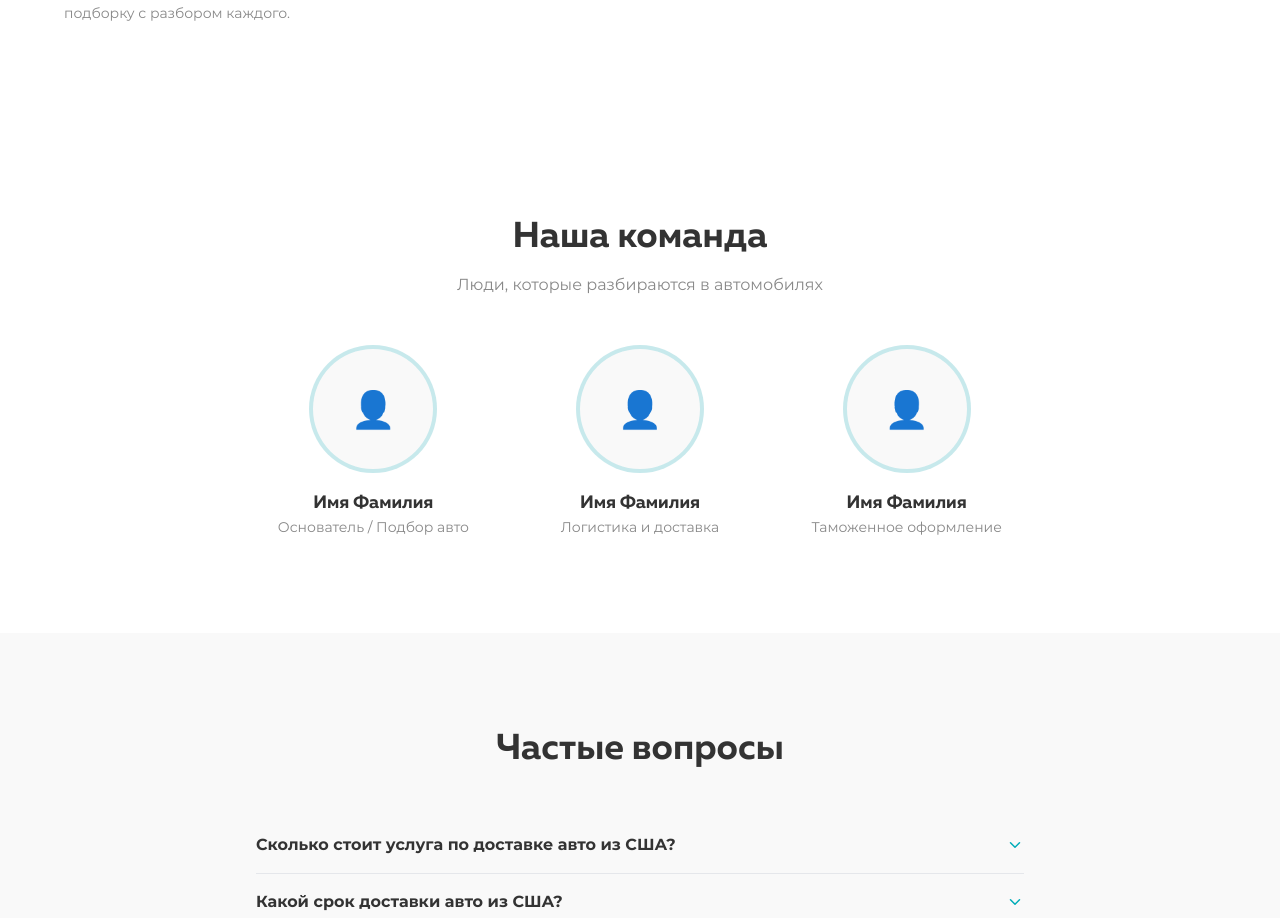
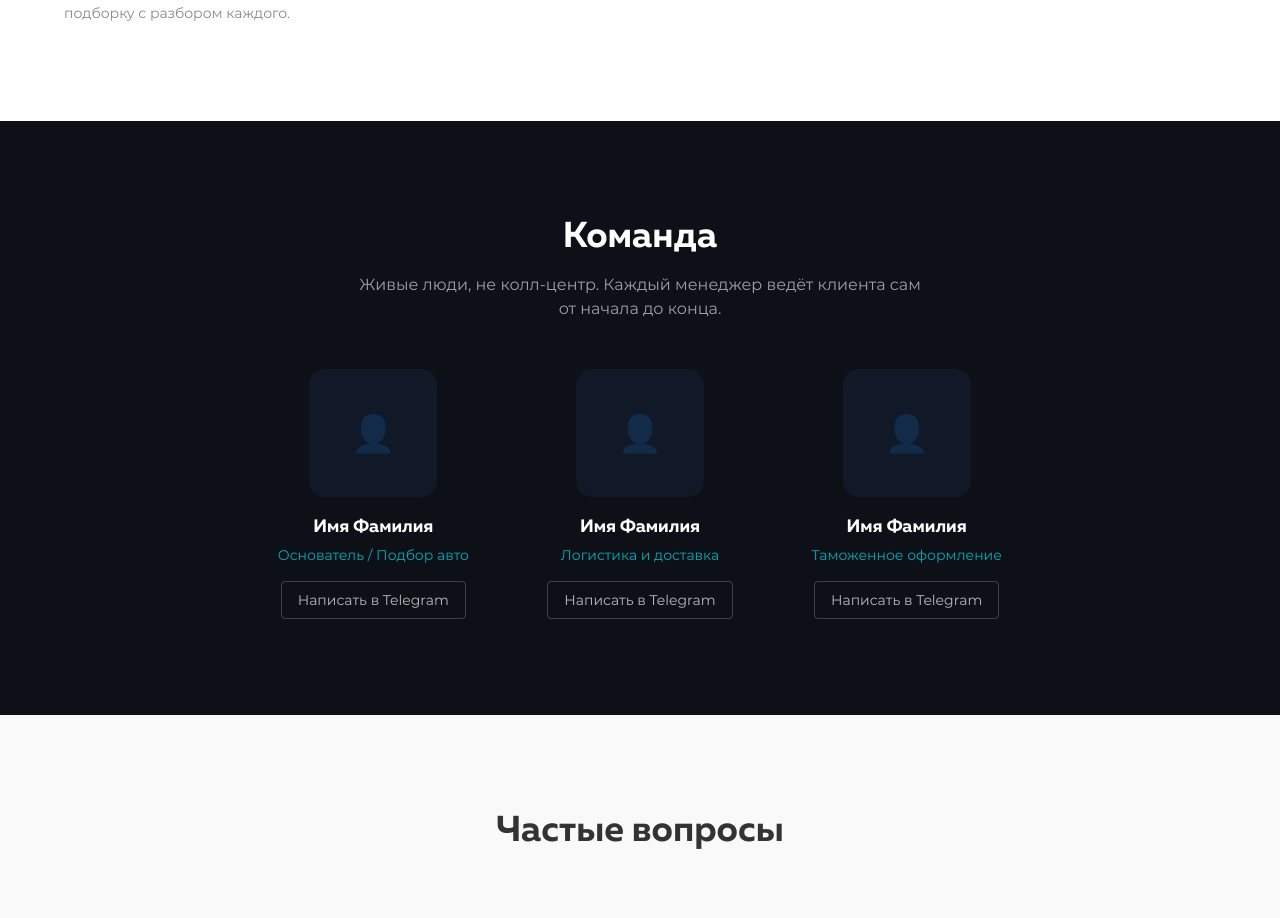
Before and after one commit to idzvilla/pmcars, a Next.js app: page / in a window 1280 px wide. Shown: the part 2565-3483 px from the top of the page. Built offline with nearby package versions, Linux system fonts and the light colour scheme.

Commit message:
feat: team section dark bg, subtitle, telegram links

```diff
--- a/src/components/sections/TeamSection.tsx
+++ b/src/components/sections/TeamSection.tsx
@@ -1,28 +1,36 @@
 // src/components/sections/TeamSection.tsx
 const team = [
-  { name: 'Имя Фамилия', role: 'Основатель / Подбор авто' },
-  { name: 'Имя Фамилия', role: 'Логистика и доставка' },
-  { name: 'Имя Фамилия', role: 'Таможенное оформление' },
+  { name: 'Имя Фамилия', role: 'Основатель / Подбор авто', tg: 'pmcars' },
+  { name: 'Имя Фамилия', role: 'Логистика и доставка', tg: 'pmcars' },
+  { name: 'Имя Фамилия', role: 'Таможенное оформление', tg: 'pmcars' },
 ]
 
 export default function TeamSection() {
   return (
-    <section className="bg-white py-16 md:py-24">
+    <section className="bg-dark-bg py-16 md:py-24">
       <div className="container">
-        <h2 className="font-muller font-bold text-3xl md:text-4xl text-body text-center mb-4">
-          Наша команда
+        <h2 className="font-muller font-bold text-3xl md:text-4xl text-white text-center mb-4">
+          Команда
         </h2>
-        <p className="text-muted font-montserrat text-center mb-12 max-w-xl mx-auto">
-          Люди, которые разбираются в автомобилях
+        <p className="text-white/60 font-montserrat text-center mb-12 max-w-xl mx-auto">
+          Живые люди, не колл-центр. Каждый менеджер ведёт клиента сам от начала до конца.
         </p>
         <div className="grid grid-cols-1 sm:grid-cols-3 gap-8 max-w-3xl mx-auto">
           {team.map((p) => (
             <div key={p.role} className="text-center">
-              <div className="w-32 h-32 rounded-full bg-light-bg mx-auto mb-4 overflow-hidden border-4 border-primary/20 flex items-center justify-center text-muted text-4xl">
+              <div className="w-32 h-32 rounded-2xl bg-dark-card mx-auto mb-4 overflow-hidden flex items-center justify-center text-white/20 text-4xl">
                 👤
               </div>
-              <h3 className="font-muller font-bold text-lg text-body">{p.name}</h3>
-              <p className="font-montserrat text-sm text-muted">{p.role}</p>
+              <h3 className="font-muller font-bold text-lg text-white mb-1">{p.name}</h3>
+              <p className="font-montserrat text-sm text-primary mb-4">{p.role}</p>
+              <a
+                href={`https://t.me/${p.tg}`}
+                target="_blank"
+                rel="noopener noreferrer"
+                className="inline-flex items-center gap-2 px-4 py-2 rounded border border-white/20 text-white/70 font-montserrat text-sm hover:border-primary hover:text-primary transition-colors"
+              >
+                Написать в Telegram
+              </a>
             </div>
           ))}
         </div>
```
